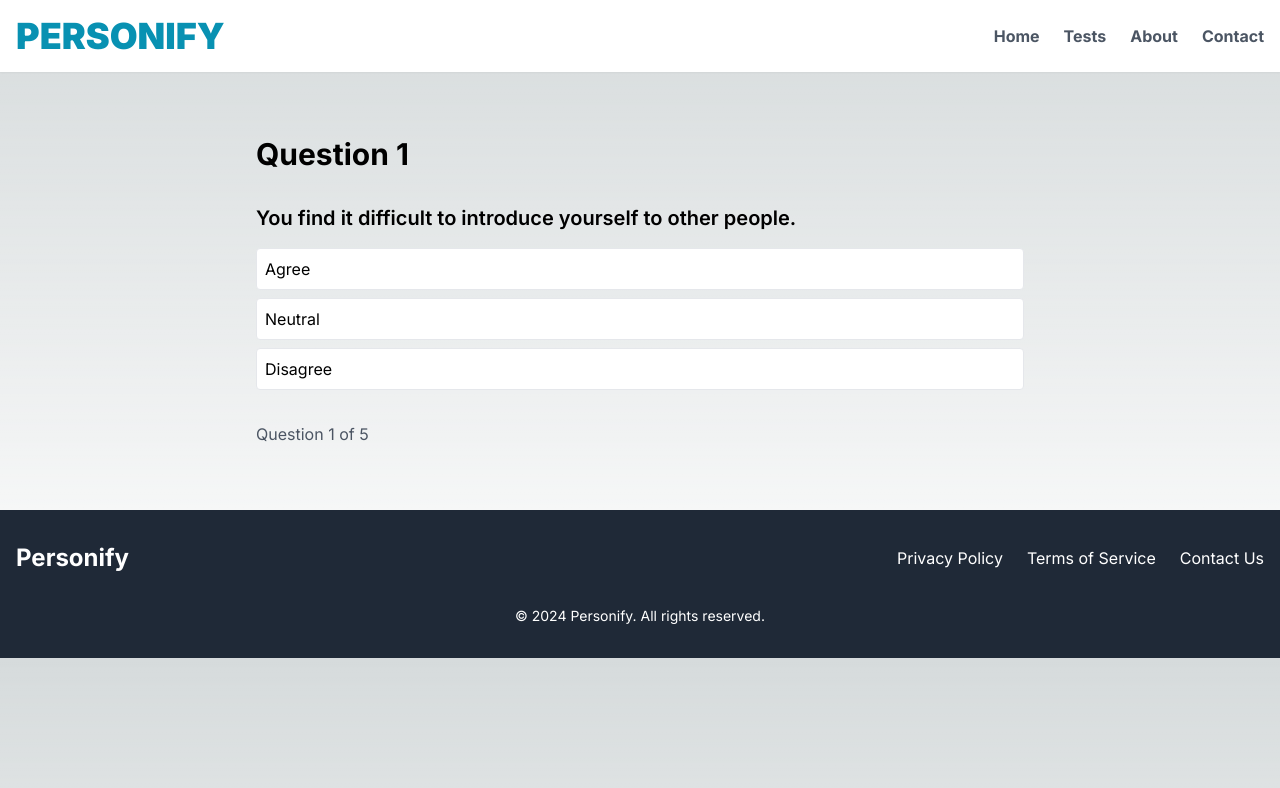
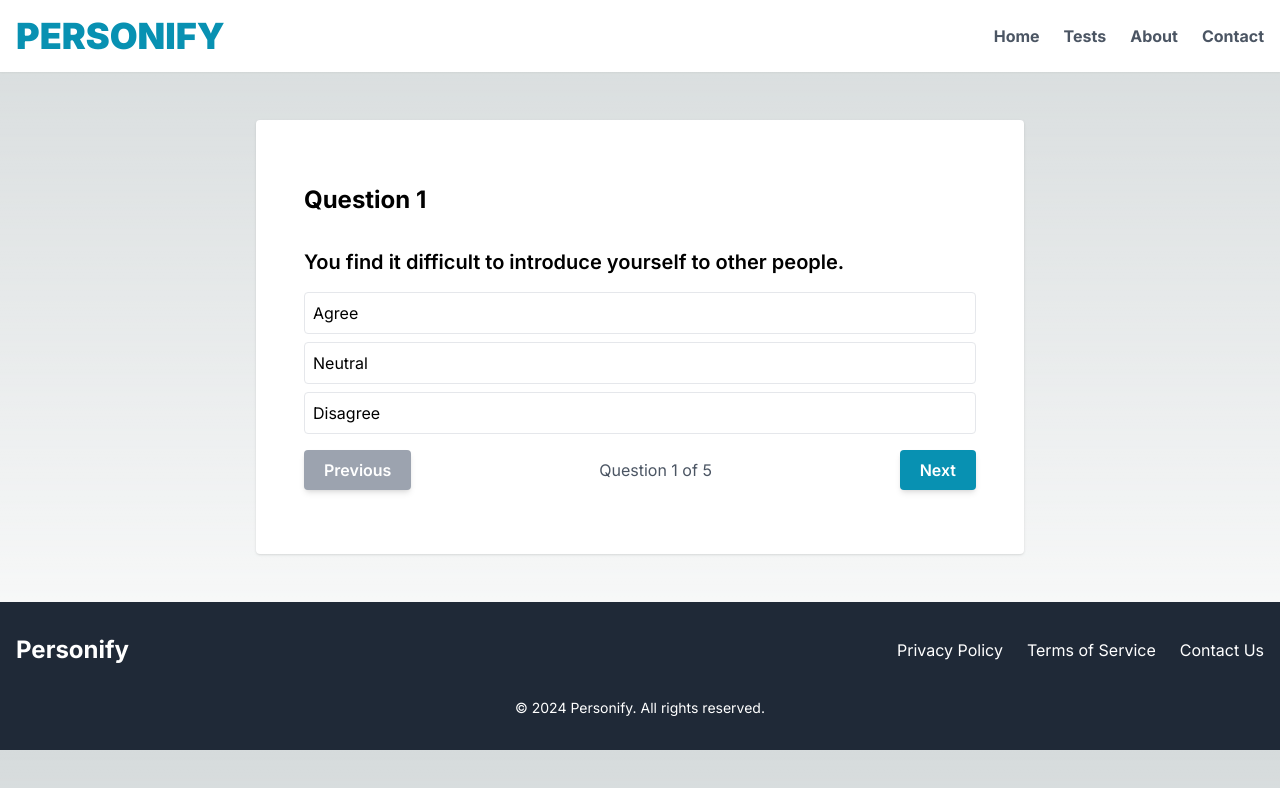
Before and after one commit to sunnyinspired/personify, a Next.js app: page /tests/questions in a window 1280 px wide. Shown: the top 788 px of the page. Built offline with nearby package versions, Linux system fonts and the light colour scheme.

Commit message:
Updated the question component and quesion page

```diff
--- a/app/components/questions/Question.jsx
+++ b/app/components/questions/Question.jsx
@@ -2,8 +2,8 @@
 
 export default function Question({ question, selectedAnswer, onAnswer }) {
     return (
-      <div className="mb-8">
-        <h2 className="text-xl font-semibold mb-4">{question?.text}</h2>
+      <div className="mb-4">
+        <h2 className="text-xl font-semibold mb-4 ">{question?.text}</h2>
         <div className="space-y-2">
           {question?.answers.map((answer, index) => (
             <label key={index} className="block">
@@ -19,7 +19,7 @@ export default function Question({ question, selectedAnswer, onAnswer }) {
                 className={`block w-full p-2 text-left border rounded cursor-pointer transition-colors duration-200 ease-in-out
                   ${
                     selectedAnswer === answer.score
-                      ? 'bg-purple-500 text-white'
+                      ? 'bg-cyan-500 text-white'
                       : 'bg-white hover:bg-gray-100'
                   }`}
               >
--- a/app/tests/questions/page.jsx
+++ b/app/tests/questions/page.jsx
@@ -26,9 +26,12 @@ function TestQuestions() {
 
     const handleAnswer = (score) =>{
         setSelectedAnswer(score);
-        const newScores = [...scores];
-        newScores[currentQuestionIndex] = score;
-        setScores(newScores);
+        setScores([...scores, score]);
+        console.log(scores)
+
+    }
+
+    const handleNext = () =>{
         if(currentQuestionIndex < questions.length - 1){
             setCurrentQuestionIndex(currentQuestionIndex + 1)
         }
@@ -38,31 +41,54 @@ function TestQuestions() {
         }
     }
 
+    const handlePrevious = () =>{
+        if(currentQuestionIndex > 0){
+
+            setCurrentQuestionIndex(currentQuestionIndex - 1)
+        }
+    }
+
     useEffect(() =>{
         getQuestions()
     },[])
 
-    useEffect(() => {
-        // Reset selected answer when moving to a new question
-        setSelectedAnswer(null);
-      }, [currentQuestionIndex]);
+    // useEffect(() => {
+    //     // Reset selected answer when moving to a new question
+    //     setSelectedAnswer(null);
+    //   }, [currentQuestionIndex]);
 
   return (
     <>
     {
         loading && <SpinLoader />
     }
-    <div className="mx-auto py-16 lg:w-[60%]">
+    <div className="mx-auto my-12 py-16 lg:w-[60%] px-24 lg:px-12 bg-white shadow rounded">
         {
             questions &&
             <>
-            <h1 className="text-3xl font-bold mb-8">Question {currentQuestionIndex + 1}</h1>
+            <h1 className="text-2xl font-bold mb-8">Question {currentQuestionIndex + 1}</h1>
             <Question question={questions[currentQuestionIndex]}
+                selectedAnswer={selectedAnswer}
                 onAnswer={handleAnswer}
-                selectedAnswer={selectedAnswer}
             />
-            <div className="mt-4 text-gray-600">
-            Question {currentQuestionIndex + 1} of {questions.length}
+            <div className=" text-gray-600 flex justify-between items-center">
+
+                <button
+                     className={`${currentQuestionIndex > 0 ?'bg-cyan-600 hover:bg-cyan-500' : 'bg-gray-400'} px-5 py-2 text-white font-semibold rounded shadow-md `}
+                    onClick={handlePrevious}
+                >
+                    Previous
+                </button>
+                <p>Question {currentQuestionIndex + 1} of {questions.length}</p>
+                <button
+                    className={`${currentQuestionIndex == questions.length -1 ? 'bg-red-600 hover:bg-red-500' : 'bg-cyan-600 hover:bg-cyan-500'}
+                        px-5 py-2 text-white font-semibold rounded shadow-md`}
+                    onClick={handleNext}
+                >
+                    {
+                        currentQuestionIndex == questions.length -1 ? 'Finish' : 'Next'
+                    }
+                </button>
             </div>
 
             </>
```
